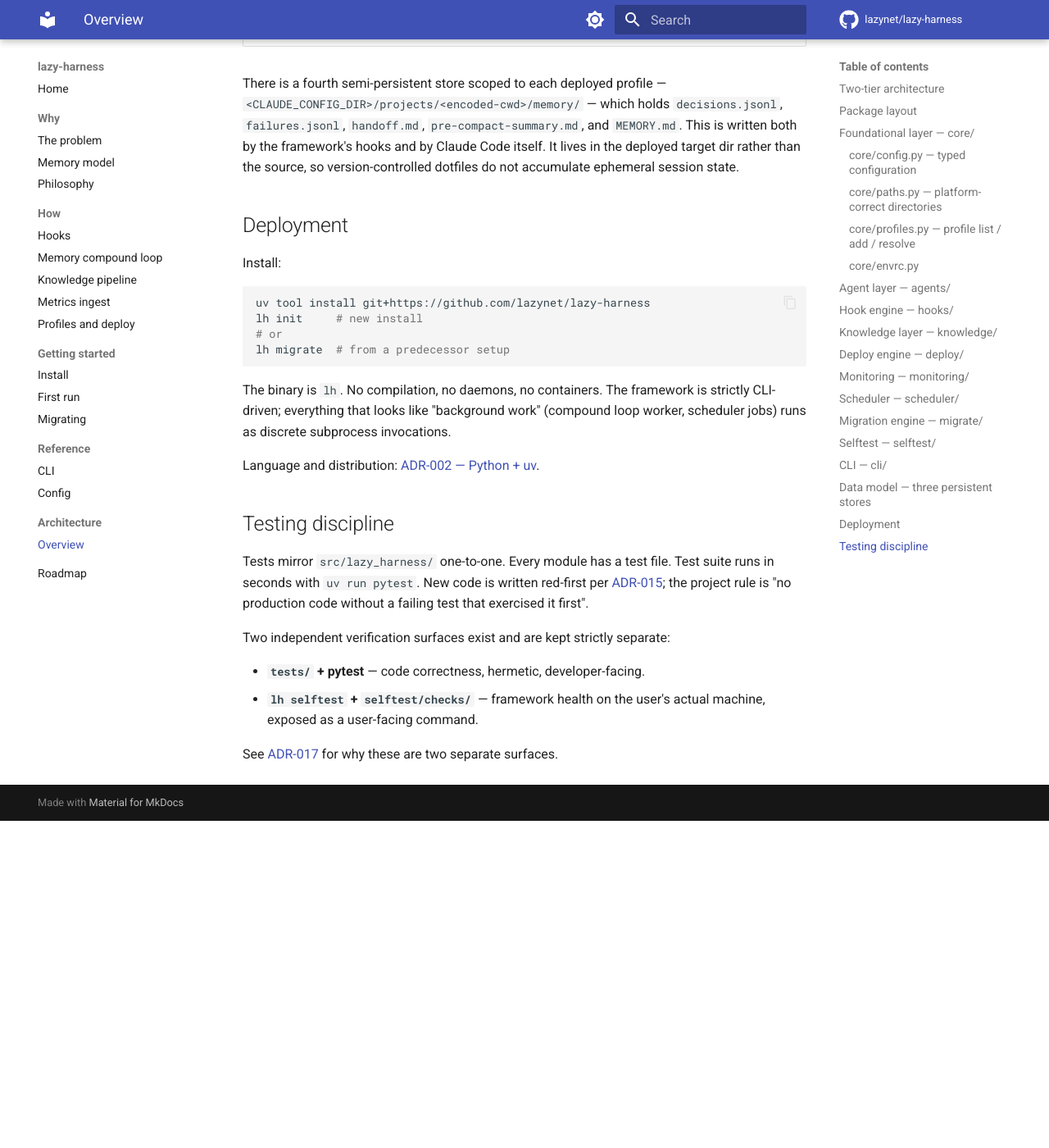
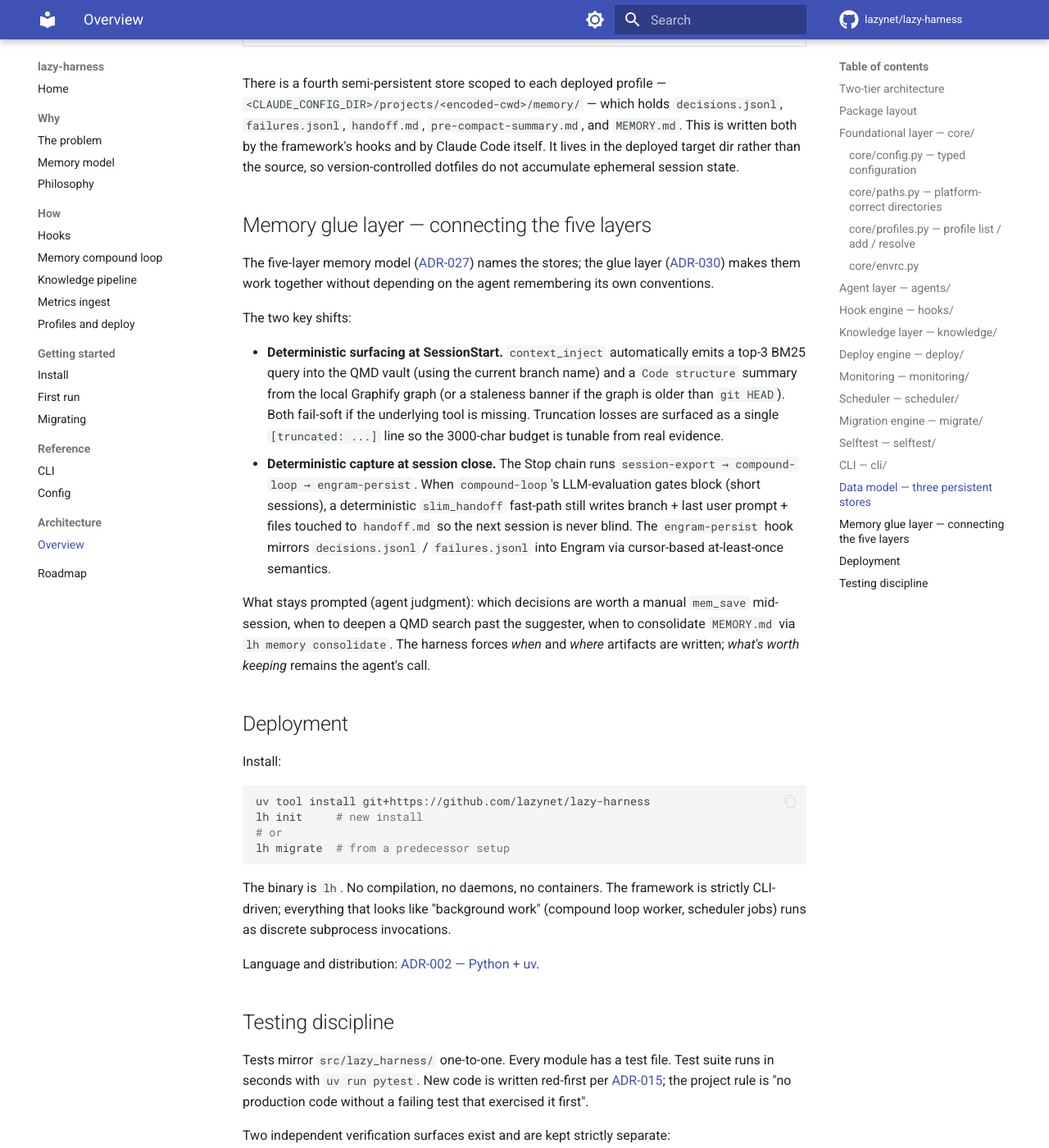
Before and after one commit to lazynet/lazy-harness, an MkDocs documentation site: the page built from docs/architecture/overview.md, in a window 1280 px wide and 1400 px high, scrolled down 7553 px. Shown: the whole window at 82% size. Built offline with MkDocs 1.6.1 and Material for MkDocs 9.7.7, drawn with Linux system fonts in a browser that asks for light colours; comment, search, counter and statistics services are not loaded; before the commit the page ends 8554 px from its top, so only the background shows below that.

Commit message:
docs: glue-layer paragraph in overview + ADR-027 annotation (G6) (#74)

```diff
--- a/docs/architecture/overview.md
+++ b/docs/architecture/overview.md
@@ -247,6 +247,17 @@ Every piece of state the framework persists lives in one of three places. All th
 
 There is a fourth semi-persistent store scoped to each deployed profile — `<CLAUDE_CONFIG_DIR>/projects/<encoded-cwd>/memory/` — which holds `decisions.jsonl`, `failures.jsonl`, `handoff.md`, `pre-compact-summary.md`, and `MEMORY.md`. This is written both by the framework's hooks and by Claude Code itself. It lives in the deployed target dir rather than the source, so version-controlled dotfiles do not accumulate ephemeral session state.
 
+## Memory glue layer — connecting the five layers
+
+The five-layer memory model ([ADR-027](https://github.com/lazynet/lazy-harness/blob/main/specs/adrs/027-memory-stack-overview.md)) names the stores; the glue layer ([ADR-030](https://github.com/lazynet/lazy-harness/blob/main/specs/adrs/030-memory-stack-glue-layer.md)) makes them work together without depending on the agent remembering its own conventions.
+
+The two key shifts:
+
+- **Deterministic surfacing at SessionStart.** `context_inject` automatically emits a top-3 BM25 query into the QMD vault (using the current branch name) and a `Code structure` summary from the local Graphify graph (or a staleness banner if the graph is older than `git HEAD`). Both fail-soft if the underlying tool is missing. Truncation losses are surfaced as a single `[truncated: ...]` line so the 3000-char budget is tunable from real evidence.
+- **Deterministic capture at session close.** The Stop chain runs `session-export → compound-loop → engram-persist`. When `compound-loop`'s LLM-evaluation gates block (short sessions), a deterministic `slim_handoff` fast-path still writes branch + last user prompt + files touched to `handoff.md` so the next session is never blind. The `engram-persist` hook mirrors `decisions.jsonl` / `failures.jsonl` into Engram via cursor-based at-least-once semantics.
+
+What stays prompted (agent judgment): which decisions are worth a manual `mem_save` mid-session, when to deepen a QMD search past the suggester, when to consolidate `MEMORY.md` via `lh memory consolidate`. The harness forces *when* and *where* artifacts are written; *what's worth keeping* remains the agent's call.
+
 ## Deployment
 
 Install:
```
Also changed, not shown: specs/adrs/027-memory-stack-overview.md (+9 -0 lines).
